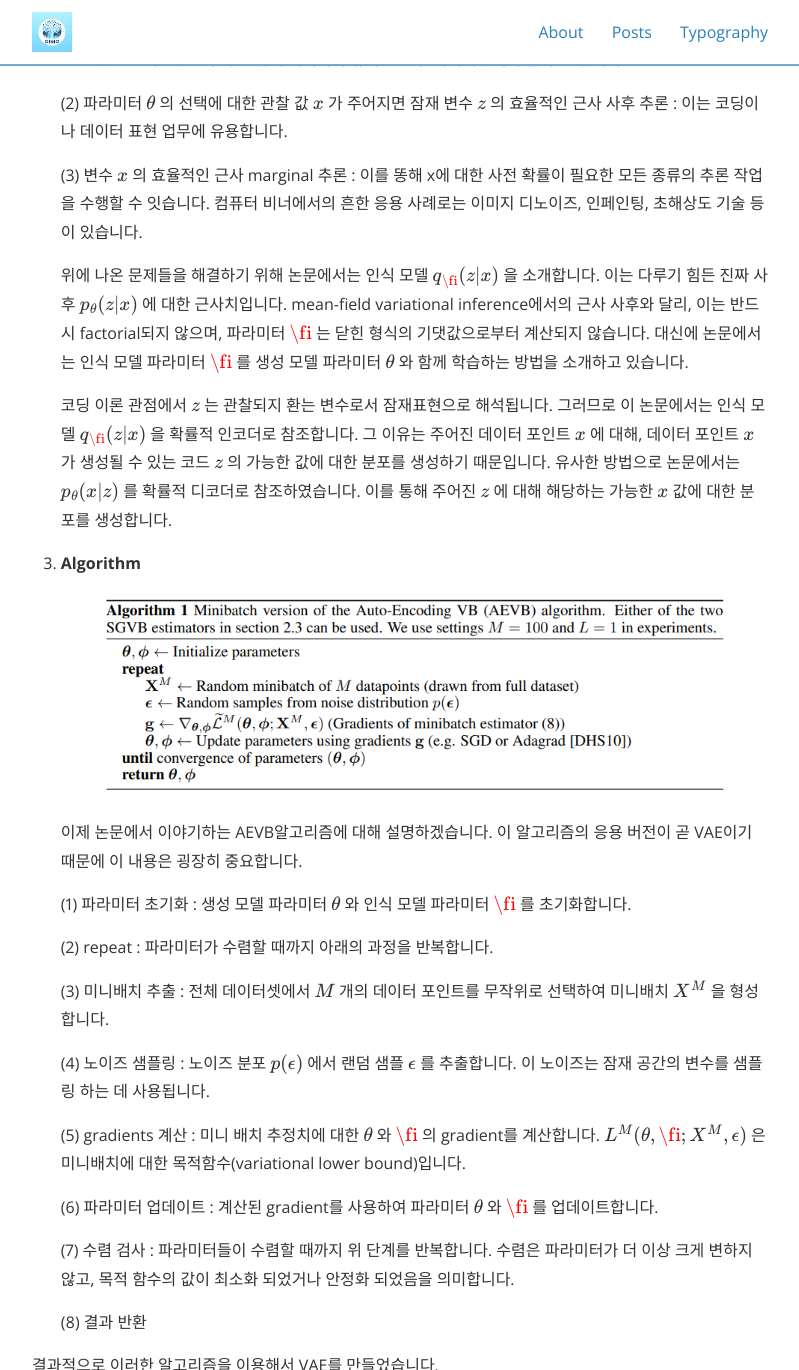
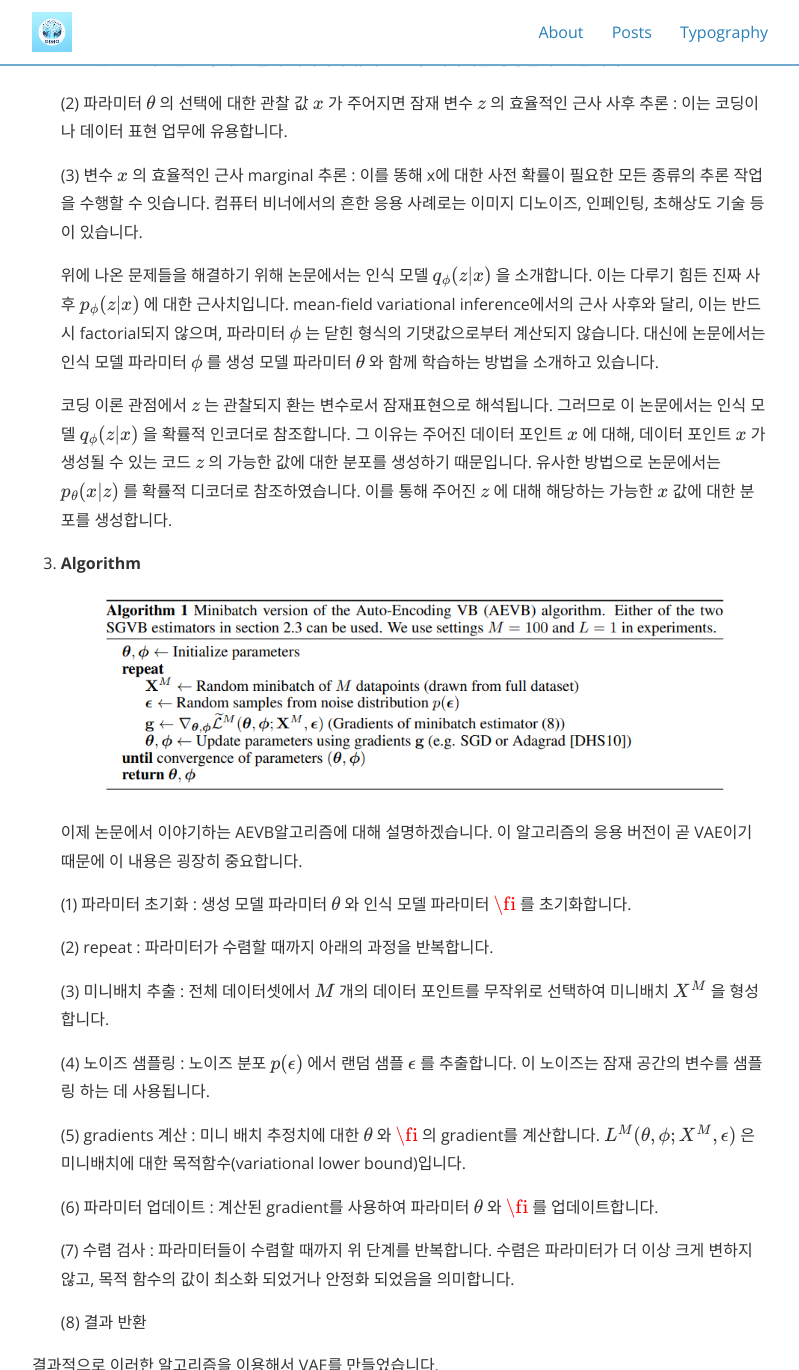
Before and after one commit to dinhoitt/dinhoitt.github.io, a Jekyll site: the page built from _posts/2024-02-28-VAE(Variational autoencoder) 설명.md, in a window 1280 px wide and 1400 px high, scrolled down 3768 px, cut to the strip 0-1370 px from the top of the window. Shown: the whole strip, without its empty margins (240-1039 px from the left). Built offline with Jekyll 4.4.1, drawn with Linux system fonts in a browser that asks for light colours; nearby versions of some CDN libraries; formulas are drawn with MathJax 3; comment, search, counter and statistics services are not loaded; some of the changed text lies outside the part shown.

Commit message:
fi modic

```diff
--- a/_posts/2024-02-28-VAE(Variational autoencoder) 설명.md
+++ b/_posts/2024-02-28-VAE(Variational autoencoder) 설명.md
@@ -45,7 +45,7 @@ cover:  "/assets/post/VAE_Basic.png"
     - Variational parameters $$φ$$ : 변분 추론을 통해 학습되는 파라미터로, $$\theta$$ 와 함께 학습됩니다.
 
 
-    모델에서 실선은 생성 모델 $$p_{\theta}(z)p_{theta}(x\vert z)$$ 를 나타내고 점선은 interactable posterior $$p_{\theta}(z\vert x)$$ 에 대한 변형 근사 $$q_{\fi}(z\vert x)$$ 를 나타냅니다.
+    모델에서 실선은 생성 모델 $$p_{\theta}(z)p_{\theta}(x\vert z)$$ 를 나타내고 점선은 interactable posterior $$p_{\theta}(z\vert x)$$ 에 대한 변형 근사 $$q_{ϕ}(z\vert x)$$ 를 나타냅니다.
 
 2. __Problem scenario__
 
@@ -75,9 +75,9 @@ cover:  "/assets/post/VAE_Basic.png"
 
     (3) 변수 $$x$$ 의 효율적인 근사 marginal 추론 : 이를 똥해 x에 대한 사전 확률이 필요한 모든 종류의 추론 작업을 수행할 수 잇습니다. 컴퓨터 비너에서의 흔한 응용 사례로는 이미지 디노이즈, 인페인팅, 초해상도 기술 등이 있습니다.
 
-    위에 나온 문제들을 해결하기 위해 논문에서는 인식 모델 $$q_{\fi}(z\vert x)$$ 을 소개합니다. 이는 다루기 힘든 진짜 사후 $$p_{\theta}(z\vert x)$$ 에 대한 근사치입니다. mean-field variational inference에서의 근사 사후와 달리, 이는 반드시 factorial되지 않으며, 파라미터 $$\fi$$ 는 닫힌 형식의 기댓값으로부터 계산되지 않습니다. 대신에 논문에서는 인식 모델 파라미터 $$\fi$$ 를 생성 모델 파라미터 $$\theta$$ 와 함께 학습하는 방법을 소개하고 있습니다.
+    위에 나온 문제들을 해결하기 위해 논문에서는 인식 모델 $$q_{ϕ}(z\vert x)$$ 을 소개합니다. 이는 다루기 힘든 진짜 사후 $$p_{ϕ}(z\vert x)$$ 에 대한 근사치입니다. mean-field variational inference에서의 근사 사후와 달리, 이는 반드시 factorial되지 않으며, 파라미터 $$ϕ$$ 는 닫힌 형식의 기댓값으로부터 계산되지 않습니다. 대신에 논문에서는 인식 모델 파라미터 $$ϕ$$ 를 생성 모델 파라미터 $$\theta$$ 와 함께 학습하는 방법을 소개하고 있습니다.
 
-    코딩 이론 관점에서 $$z$$ 는 관찰되지 환는 변수로서 잠재표현으로 해석됩니다. 그러므로 이 논문에서는 인식 모델 $$q_{\fi}(z\vert x)$$ 을 확률적 인코더로 참조합니다. 그 이유는 주어진 데이터 포인트 $$x$$ 에 대해, 데이터 포인트 $$x$$ 가 생성될 수 있는 코드 $$z$$ 의 가능한 값에 대한 분포를 생성하기 때문입니다. 유사한 방법으로 논문에서는 $$p_{\theta}(x\vert z)$$ 를 확률적 디코더로 참조하였습니다. 이를 통해 주어진 $$z$$ 에 대해 해당하는 가능한 $$x$$ 값에 대한 분포를 생성합니다.
+    코딩 이론 관점에서 $$z$$ 는 관찰되지 환는 변수로서 잠재표현으로 해석됩니다. 그러므로 이 논문에서는 인식 모델 $$q_{ϕ}(z\vert x)$$ 을 확률적 인코더로 참조합니다. 그 이유는 주어진 데이터 포인트 $$x$$ 에 대해, 데이터 포인트 $$x$$ 가 생성될 수 있는 코드 $$z$$ 의 가능한 값에 대한 분포를 생성하기 때문입니다. 유사한 방법으로 논문에서는 $$p_{\theta}(x\vert z)$$ 를 확률적 디코더로 참조하였습니다. 이를 통해 주어진 $$z$$ 에 대해 해당하는 가능한 $$x$$ 값에 대한 분포를 생성합니다.
 
 3. __Algorithm__
 
@@ -93,7 +93,7 @@ cover:  "/assets/post/VAE_Basic.png"
 
     (4) 노이즈 샘플링 : 노이즈 분포 $$p(ϵ)$$ 에서 랜덤 샘플 $$ϵ$$ 를 추출합니다. 이 노이즈는 잠재 공간의 변수를 샘플링 하는 데 사용됩니다.
 
-    (5) gradients 계산 : 미니 배치 추정치에 대한 $$\theta$$ 와 $$\fi$$ 의 gradient를 계산합니다. $$L^{M}(\theta , \fi ; X^{M} , ϵ)$$ 은 미니배치에 대한 목적함수(variational lower bound)입니다.
+    (5) gradients 계산 : 미니 배치 추정치에 대한 $$\theta$$ 와 $$\fi$$ 의 gradient를 계산합니다. $$L^{M}(\theta , ϕ ; X^{M} , ϵ)$$ 은 미니배치에 대한 목적함수(variational lower bound)입니다.
 
     (6) 파라미터 업데이트 : 계산된 gradient를 사용하여 파라미터 $$\theta$$ 와 $$\fi$$ 를 업데이트합니다.
 
```
